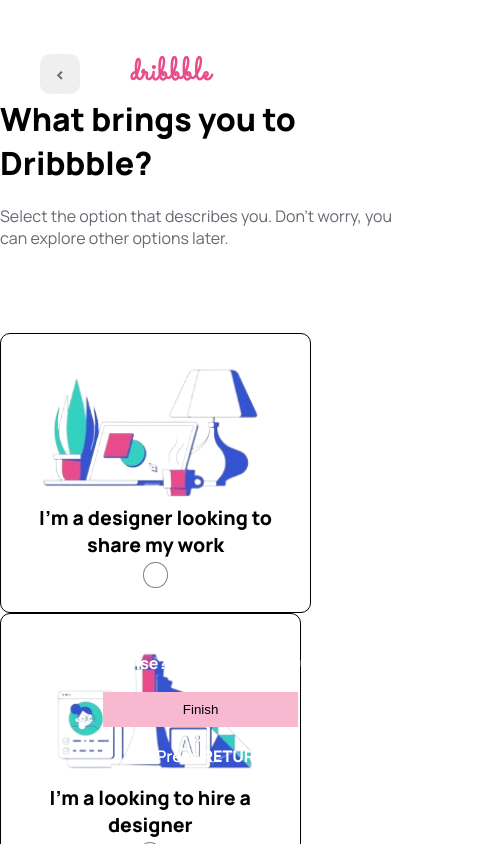
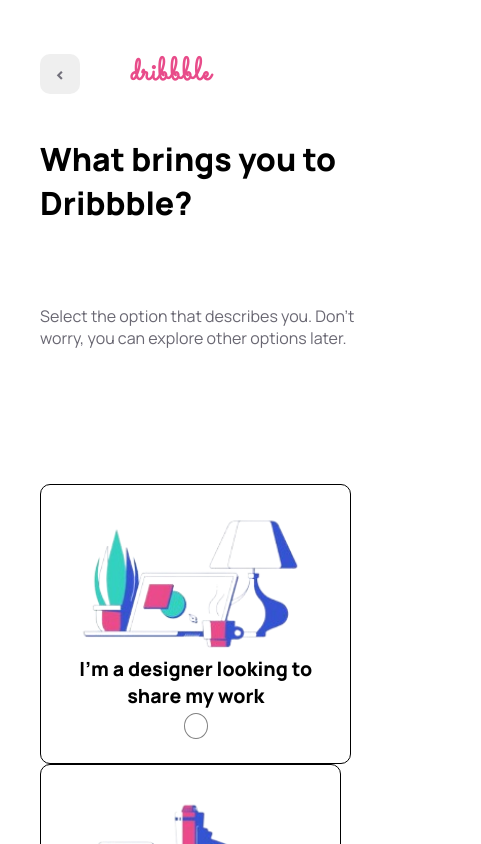
Before and after one commit to Yug2099/InternshipTaskDribbble, a React (Create React App) app in the folder frontend/: page /preference/1 in a window 390 px wide. Shown: the top 844 px of the page, 481 px wide, since content can reach past the window. Built offline with nearby package versions, Linux system fonts and the light colour scheme; sample sign-in values are in the browser's storage.

Commit message:
Card Css Change

```diff
--- a/frontend/src/Pages/Preference.module.css
+++ b/frontend/src/Pages/Preference.module.css
@@ -169,43 +169,48 @@
   font-weight: 900;
 }
 
-.invisible
-{
+.invisible {
   color: white;
   pointer-events: none;
 }
 
 @media screen and (max-width: 768px) {
-  .preference
-  {
+  .preference {
     height: max-content;
     display: flex;
     flex-direction: column;
     /* align-items: center; */
     /* justify-content: center; */
   }
-  .preference_container
-  {
+  .preference_container {
     display: flex;
     flex-direction: row-reverse;
     align-items: center;
     justify-content: center;
     width: max-content;
   }
-  .pref_body
-  {
+  .pref_body {
     display: flex;
     flex-direction: column;
     align-items: center;
     justify-content: center;
   }
-.top_head {
-  height: max-content;
-  width: fit-content;
+  .top_head {
+    height: fit-content;
+    width: fit-content;
+    padding: 10%;
+  }
+  .card_container {
+    display: flex;
+    flex-direction: column;
+    width: fit-content;
+    height: max-content;
+    padding: 10%;
+  }
+  .top_p
+  {
+    padding: 10%;
+    height: fit-content;
+    width: fit-content;
+  }
 }
-.card_container{
-  display: flex;
-  flex-direction: column;
-}
-
-}
```
